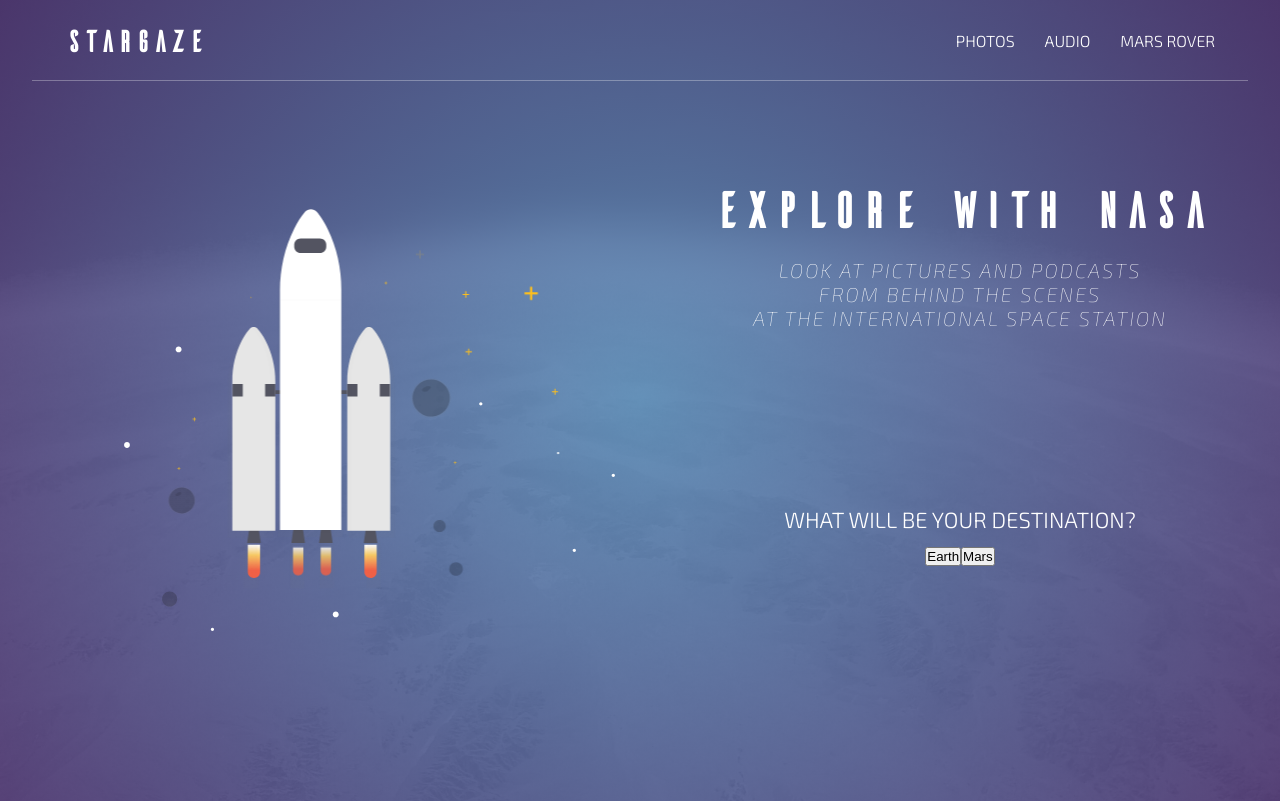
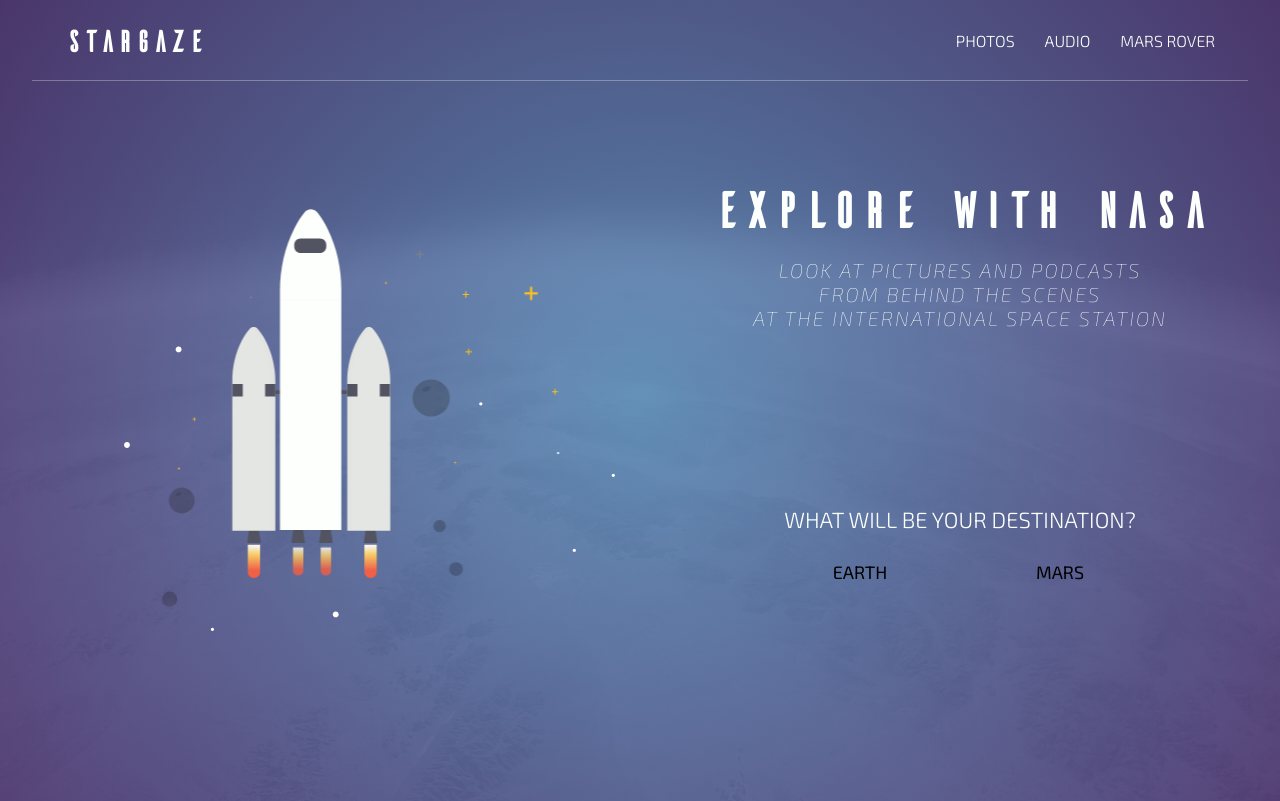
Before and after one commit to Loganpotts1/StarGaze-MKII, a React (Create React App) app: page / in a window 1280 px wide. Built offline with nearby package versions, Linux system fonts and the light colour scheme.

Commit message:
styling buttons

```diff
--- a/src/components/ButtonDuo.jsx
+++ b/src/components/ButtonDuo.jsx
@@ -3,18 +3,22 @@
 export default function ButtonDuoFirst(props) {
 
     return (
+        <span className="btn-wrap">
             <button className="btn-duo btn-duo--1">
                 {props.text}
             </button>
+        </span>
     );
 }
 
 function ButtonDuoLast(props) {
 
     return (
+        <span className="btn-wrap">
             <button className="btn-duo btn-duo--2">
                 {props.text}
             </button>
+        </span>
     );
 }
 
--- a/src/css/base/_base.scss
+++ b/src/css/base/_base.scss
@@ -2,17 +2,17 @@
 :root {
     --font-display: "Ailerons";
     --font-primary: "Exo 2";
-    --font-color: 255, 255, 255; // All of these are RGB codes
+    --font-color: 252, 255, 252; // All of these are RGB codes
     --font-color-alt: 80, 57, 116;
 
-    --color-primary: 255, 255, 255;
+    --color-primary: 252, 255, 252;
     --color-secondary: 80, 57, 116;
 
 
     --bg-gradient-inner: 90, 139, 183;
     --bg-gradient-outer: 80, 57, 116;
 
-    --rocket-color-main: 255, 255, 255;
+    --rocket-color-main: 252, 255, 252;
     --rocket-color-secondary: 83, 84, 97;
     --rocket-color-planets: 128, 128, 128;
     --rocket-color-moons: 255, 255, 255;
@@ -21,7 +21,13 @@
     --rocket-color-flame-middle: 252, 204, 99;
     --rocket-color-flame-bottom: 245, 95, 68;
 
+    --btn-color: 252, 255, 252;
+    --btn-color-hover: 245, 95, 68;
+    --btn-color-shadow: 0, 0, 0;
+
 }
+
+// CREATE AN (ON HOVER) PROMPT WHEN FIRST ARRIVING TO THE PAGE, IT WILL ASK THE USER WHAT THEM THEY WOULD LIKE
 
 [data-theme="1969"] {
 
@@ -47,26 +53,6 @@
 
 [data-theme="martian"] {
 
-    --font-color: 55, 6, 23;
-    --font-color-alt: 244, 140, 6;
-
-    --color-primary: 55, 6, 23;
-
-    --bg-gradient-inner: 244, 140, 6;
-    --bg-gradient-outer: 232, 93, 4;
-
-    --rocket-color-main: 255, 255, 234;
-    --rocket-color-secondary: 55, 6, 23;
-    --rocket-color-planets: 250, 163, 7;
-    --rocket-color-moons: 55, 6, 23;
-    --rocket-color-stars: 55, 6, 23;
-    --rocket-color-flame-top: 255, 255, 234;
-    --rocket-color-flame-middle: 232, 93, 4;
-    --rocket-color-flame-bottom: 55, 6, 23;
-}
-
-[data-theme="martian-alt"] {
-
     --font-color: 244, 140, 6;
     --font-color-alt: 55, 6, 23;
 
@@ -79,7 +65,7 @@
     --rocket-color-secondary: 3, 7, 30;
     --rocket-color-planets: 3, 7, 30;
     --rocket-color-moons: 244, 140, 6;
-    --rocket-color-stars: 244, 140, 6;
+    --rocket-color-stars: 255, 186, 8;
     --rocket-color-flame-top: 255, 255, 255;
     --rocket-color-flame-middle: 90, 139, 183;
     --rocket-color-flame-bottom: 80, 57, 116;
--- /dev/null
+++ b/src/css/components/_btn-duo.scss
@@ -0,0 +1,54 @@
+.btn-duo {
+    cursor: pointer;
+    border: none;
+    height: 5rem;
+    width: 20rem;
+    font-family: var(--font-primary);
+    font-size: 1.8rem;
+    text-transform: uppercase;
+    background-color: var(--btn-color);
+    clip-path: polygon(10% 0, 100% 0, 90% 100%, 0 100%);
+    position: relative;
+    transition: all .2s;
+
+    &:hover {
+        transform: translateY(-3px);
+    }
+
+    &:active {
+        transform: translateY(-1px);
+    }
+
+    &::before {
+        content: "";
+        position: absolute;
+        top: 0;
+        left: 0;
+        height: 100%;
+        width: 3px;
+        background-color: var(--btn-color-hover);
+        transform: translateY(0);
+        transition: transform .2s;
+
+    }
+
+    &--1 {
+
+    }
+
+    &--2 {
+
+    }
+}
+
+.btn-wrap {
+    transition: all .2s;
+
+    &:hover {
+        filter: drop-shadow(0 1rem 2rem rgba(var(--btn-color-shadow), .2));
+    }
+
+    &:active {
+        filter: drop-shadow(0 .6rem 1.5rem rgba(var(--btn-color-shadow), .3));
+    }
+}
--- a/src/css/components/_navbar.scss
+++ b/src/css/components/_navbar.scss
@@ -14,6 +14,7 @@
     }
 
     &__logo {
+        cursor: pointer;
         font-family: var(--font-display);
         font-size: 30px;
         margin-left: calc(20px + 1vw);
--- a/src/css/main.scss
+++ b/src/css/main.scss
@@ -7,5 +7,6 @@
 "components/rocketship",
 "components/header",
 "components/cta",
+"components/btn-duo",
 
 "layout/layout";
```
Also changed, not shown: src/css/main.min.css. Lines whose indentation alone changed are shown as unchanged.
